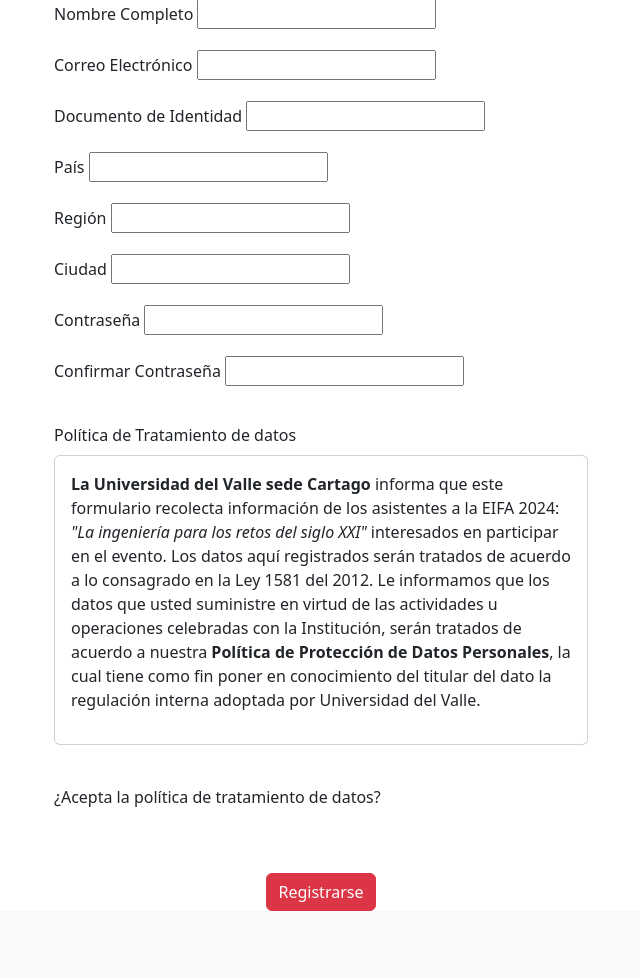
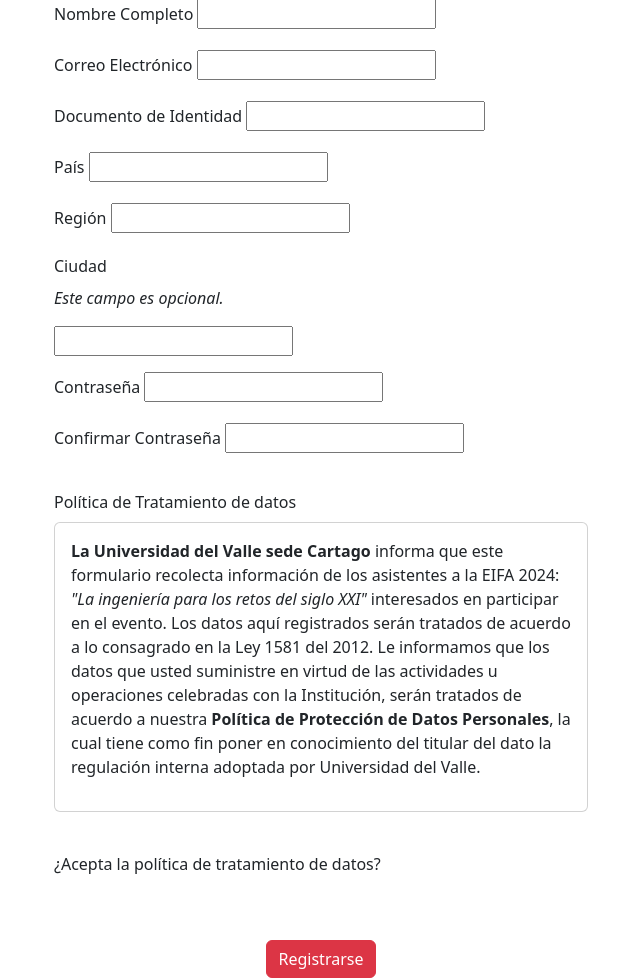
Before and after one commit to anidroid1184/attendance-system, a Django app: template templates/attendance/register.html in a window 1280 px wide. Shown: the part 151-1129 px from the top of the page, without its empty margins (319-959 px from the left). Before the commit the page ends 1062 px from the top, so only its background shows below. Run offline with Django 5.2, Linux system fonts and the light colour scheme; the template is opened without the code that fills it, so the values that code supplies are empty, except form fields; tables that the repository leaves empty hold one stand-in row (values such as "Sample post"); form fields are guessed from the names that the template uses; some libraries are stand-ins or nearby versions.

Commit message:
pruebas pasadas con ciudad opcional

```diff
--- a/attendance/forms.py
+++ b/attendance/forms.py
@@ -25,7 +25,7 @@
     )
     city = forms.ModelChoiceField(
         queryset=City.objects.none(),
-        required=True,
+        required=False,
         widget=forms.Select(attrs={'class': 'form-control'})
     )
 
--- a/templates/attendance/register.html
+++ b/templates/attendance/register.html
@@ -65,6 +65,10 @@
                 <!-- Campo ciudad -->
                 <div class="mb-3">
                     <label for="id_city" class="form-label">Ciudad</label>
+                        <p class="text-justify">
+                            <em>Este campo es opcional.</em>
+                        </p>
+
                     {{ form.city|add_class:"form-select" }}
                 </div>
 
```
